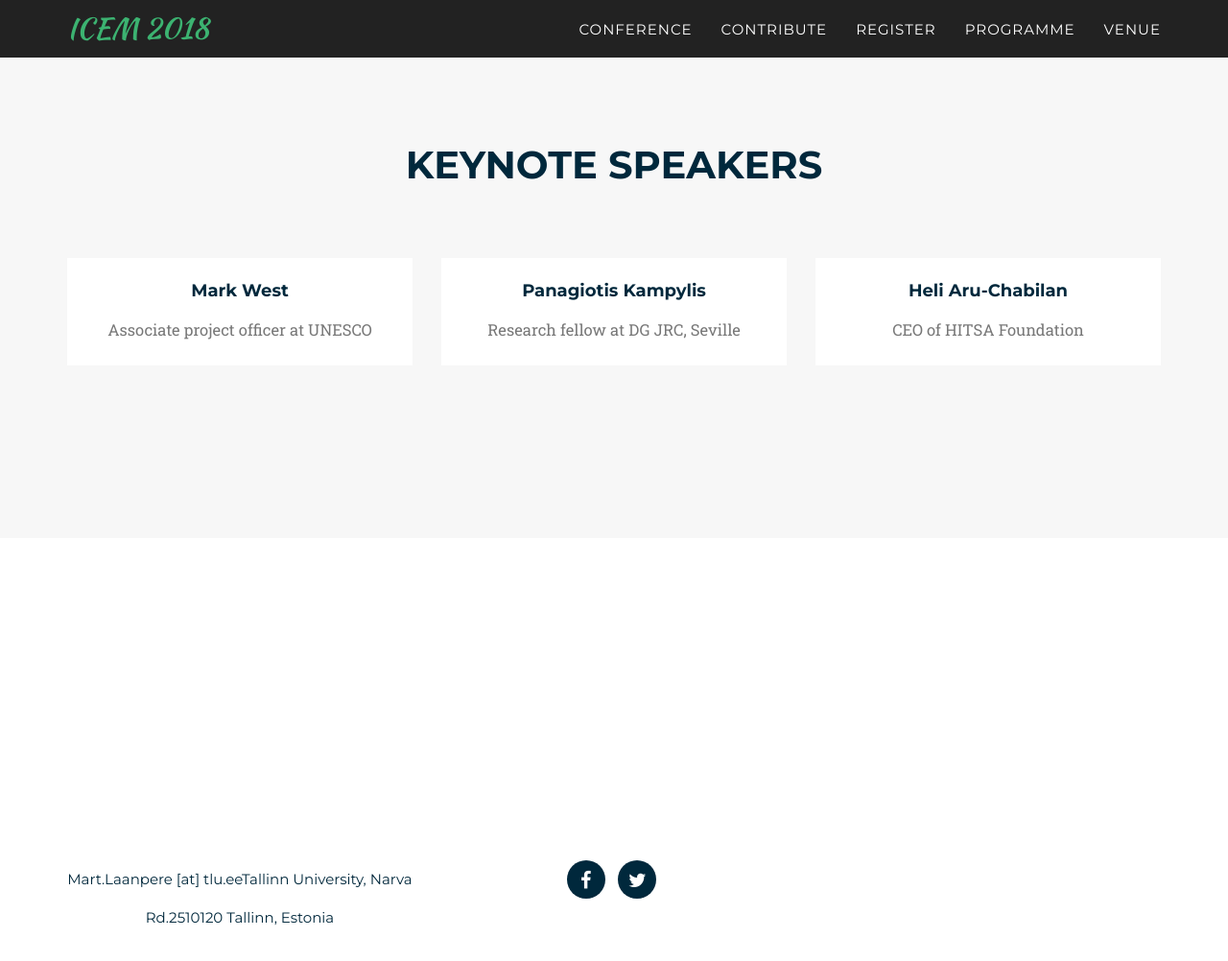
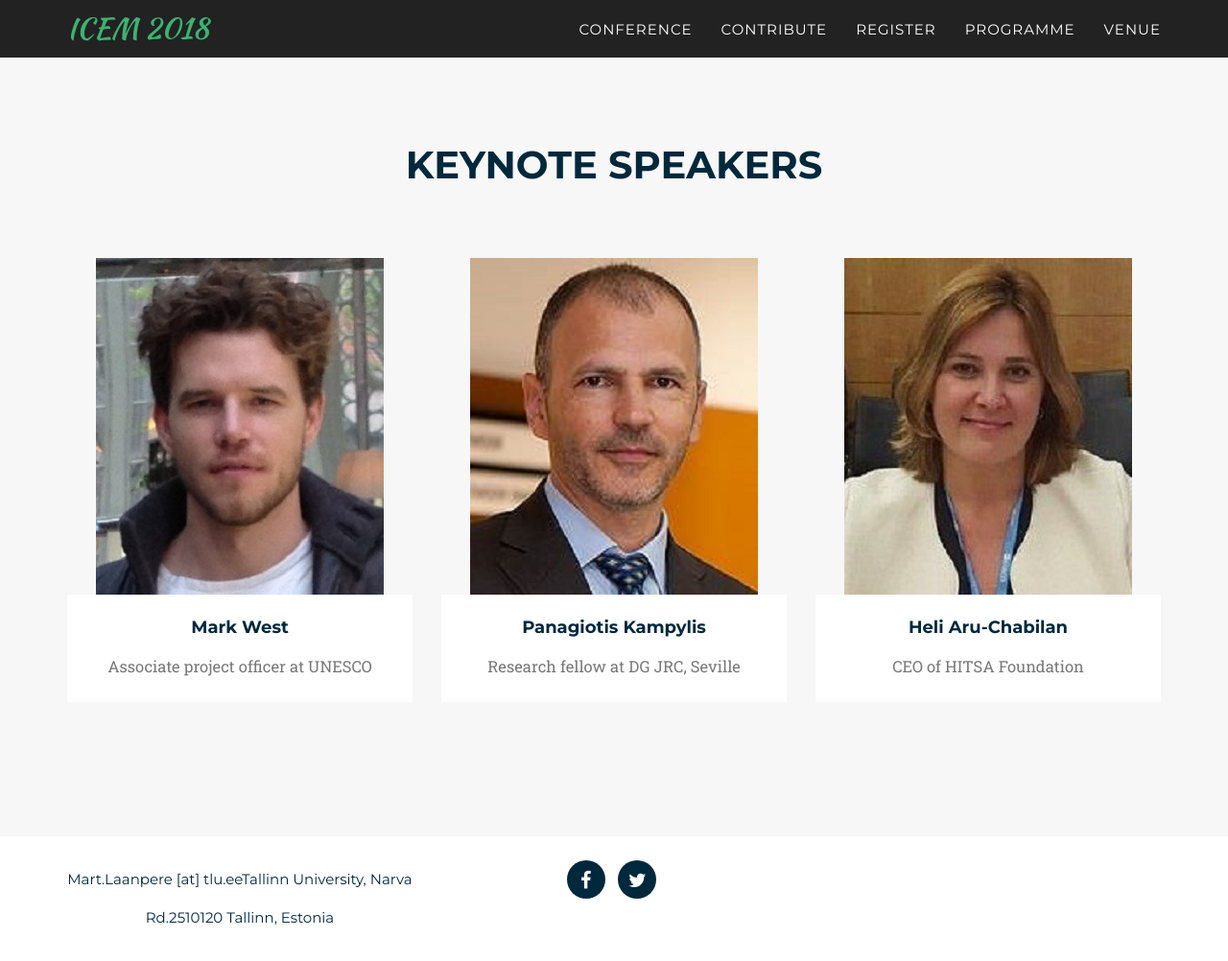
Before and after one commit to MJoosep/ICEM, a Jekyll site: the page built from _2017_pages/keynoteSpeakers.html, in a window 1280 px wide and 1002 px high. Shown: the whole window at 96% size. Built offline with Jekyll 4.4.1, drawn with Linux system fonts in a browser that asks for light colours; some web fonts are replaced.

Commit message:
Updating Keynote Speakers

```diff
--- a/_includes/2017_data/keynoteSpeakers.html
+++ b/_includes/2017_data/keynoteSpeakers.html
@@ -16,7 +16,7 @@
                                 <i class="fa fa-plus fa-3x"></i>
                             </div>
                         </div>
-                        <img src="{{ site.baseurl }}/css/2017_style/img/team/{{ post.thumbnail }}" class="img-responsive img-centered" alt="">
+                        <img src="{{ site.baseurl }}/css/2017_style/img/speaker/{{ post.thumbnail }}" class="img-responsive img-centered" alt="">
                     </a>
                     <div class="speakers-caption">
                         <h4>{{ post.title }}</h4>
```
